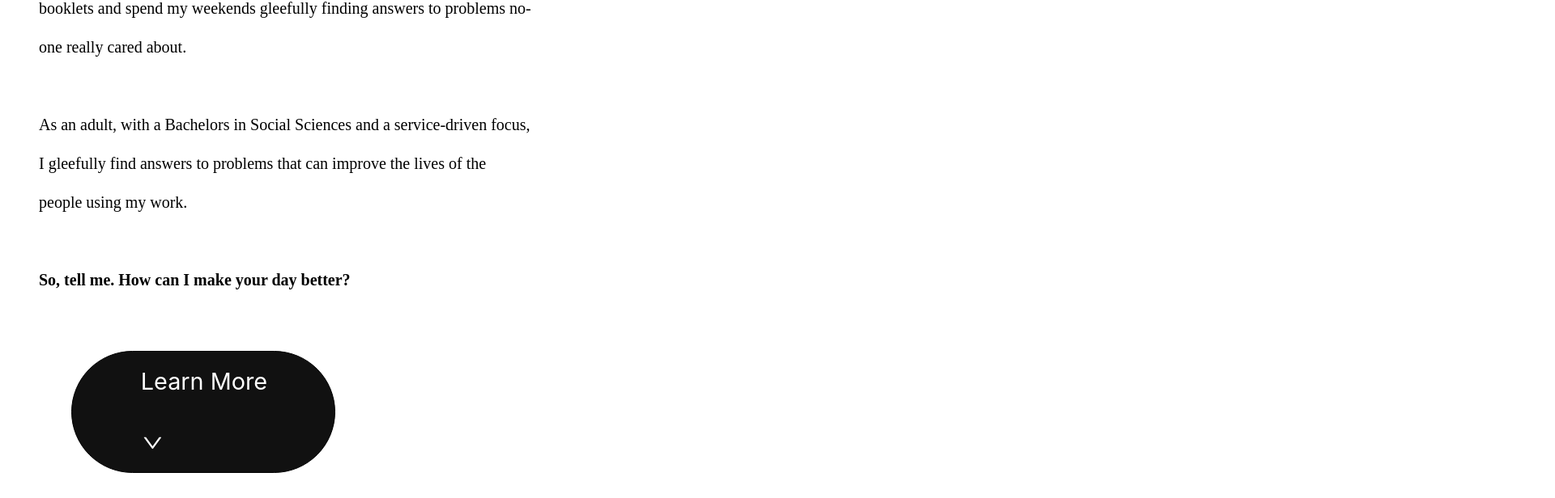
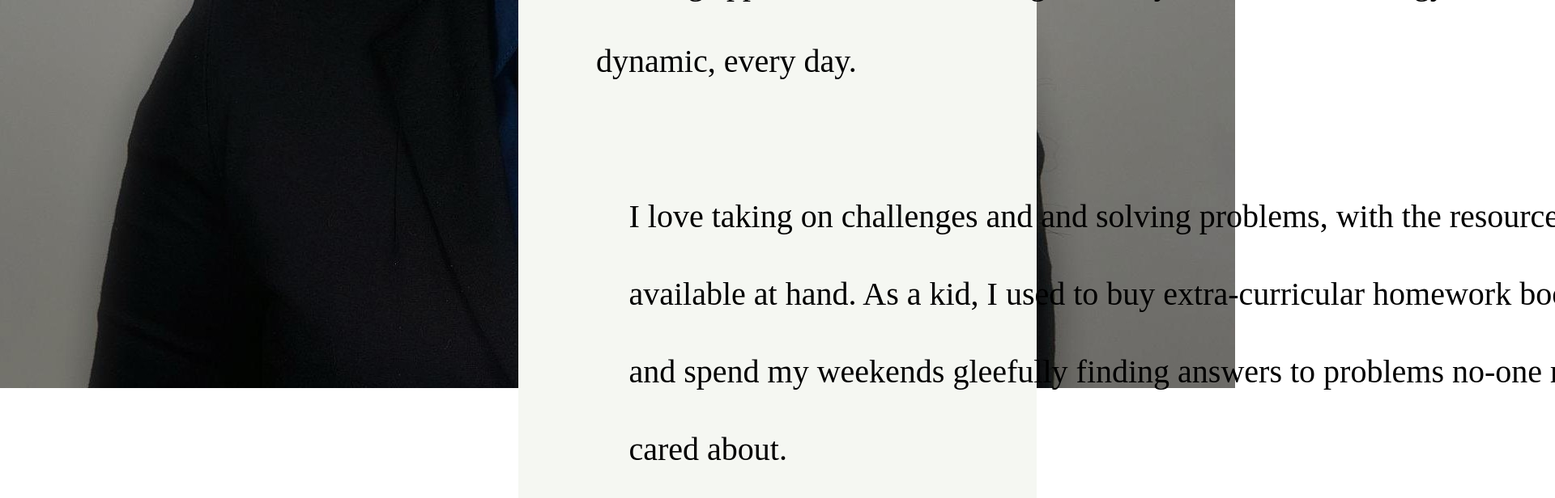
Before and after one commit to ritamwaikinda/ritasrm, a React (Create React App) app in the folder client/: page / in a window 1280 px wide. Shown: the part 720-1336 px from the top of the page at 81% size, 1920 px wide, since content can reach past the window. Built offline with nearby package versions, Linux system fonts and the light colour scheme; a web font is replaced by a local one.

Commit message:
rendering two components simultaneously

```diff
--- a/client/src/App.css
+++ b/client/src/App.css
@@ -1,48 +1,25 @@
-/* .App {
-	text-align: center;
-} */
 /* body {
-	font-family: "Arapey", serif;
+	font-family: 'Arapey', serif;
 	margin-left: 5rem;
 	margin-right: 4rem;
-	width: 50rem; */
-/* font-weight: 300;
+	width: 50rem;
+	font-weight: 300;
 	font-style: normal;
 	color: #000;
 	background: #fff;
-	-webkit-font-smoothing: antialiased; */
-/* } */
-/* .App-logo {
-	height: 40vmin;
-	pointer-events: none;
-}
-
-@media (prefers-reduced-motion: no-preference) {
-	.App-logo {
-		animation: App-logo-spin infinite 20s linear;
-	}
-}
-
-.App-header {
-	background-color: #282c34;
-	min-height: 100vh;
-	display: flex;
-	flex-direction: column;
-	align-items: center;
-	justify-content: center;
-	font-size: calc(10px + 2vmin);
-	color: white;
+	-webkit-font-smoothing: antialiased;
 } */
 
-/* .App-link {
-	color: #61dafb;
-} */
-
-/* @keyframes App-logo-spin {
-	from {
-		transform: rotate(0deg);
-	}
-	to {
-		transform: rotate(360deg);
-	}
-} */
+.appId {
+	display: flex;
+	flex-direction: row;
+	height: 100% window;
+	width: 100% window;
+}
+.leftOfApp {
+	width: 50%;
+}
+.rightOfApp {
+	background-color: #f5f7f2;
+	width: 50%;
+}
--- a/client/src/App.js
+++ b/client/src/App.js
@@ -4,6 +4,7 @@ import Home from './pages/Home';
 import Services from './pages/Services';
 import Skills from './pages/Skills';
 import Projects from './pages/Projects';
+import Photo from './pages/Photo';
 // import Main from "./components/Main";
 // import Projects from "./components/Projects";
 // import Resume from "./components/Resume";
@@ -14,7 +15,11 @@ import './App.css';
 
 function App() {
 	return (
-		<div>
+		<div className="appId">
+			<div className="leftOfApp">
+				<Photo />
+			</div>
+			<div className="rightOfApp">
 				<Home />
 				<Services />
 				<Skills />
@@ -29,6 +34,7 @@ function App() {
 			<Footer /> */}
 				<Contact />
 			</div>
+		</div>
 	);
 }
 
--- a/client/src/pages/Home.css
+++ b/client/src/pages/Home.css
@@ -1,15 +1,31 @@
-@import url("https://fonts.googleapis.com/css2?family=Big+Shoulders+Display:wght@500&family=Imbue:wght@400;600&display=swap");
+@import url('https://fonts.googleapis.com/css2?family=Big+Shoulders+Display:wght@500&family=Imbue:wght@400;600&display=swap');
 
 .intro {
 	margin-top: 12rem;
 	margin-bottom: 12rem;
 }
-.intro,
-p {
+.title {
 	animation-duration: 3s;
 	animation-name: slidein;
+	animation: name duration timing-function delay iteration-count direction
+		fill-mode;
 }
-
+#aboutOne {
+	animation-duration: 6s;
+	animation-name: slidein;
+}
+#aboutTwo {
+	animation-duration: 9s;
+	animation-name: slidein;
+}
+#aboutThree {
+	animation-duration: 12s;
+	animation-name: slidein;
+}
+#betterday {
+	animation-duration: 15s;
+	animation-name: slidein;
+}
 @keyframes slidein {
 	from {
 		margin-left: 100%;
@@ -22,40 +38,47 @@ p {
 	}
 }
 .about {
-	margin-left: 3rem;
+	/* margin-left: 3rem;
 	width: 38rem;
 	padding-top: 1rem;
 	padding-bottom: 1.5rem;
 	font-size: 20px;
-	font-family: "Big Shoulder", serif;
-	line-height: 3rem;
+	font-family: 'Big Shoulder', serif;
+	line-height: 3rem; */
+	margin-left: 6rem;
+	width: 76rem;
+	padding-top: 2rem;
+	padding-bottom: 3rem;
+	font-size: 40px;
+	font-family: 'Big Shoulder', serif;
+	line-height: 6rem;
 }
 .aboutMe {
-	margin-top: 3rem;
+	margin-top: 6rem;
 }
 #betterday {
 	font-weight: bold;
 }
 .learnMore {
-	margin-left: 5.5rem;
-	border: solid 1px black;
+	margin-left: 11rem;
+	border: solid 2px black;
 	background-color: #111111 !important;
 	color: #ffffff;
-	font-size: 1.8rem;
-	padding-left: 2.8rem;
+	font-size: 3.6rem;
+	padding-left: 5.6rem;
 	border-radius: 100px;
 	font-family: inherit;
-	width: 11rem;
-	line-height: 2.6em;
+	width: 22rem;
+	line-height: 5.2em;
 	position: relative;
 	display: inline-block;
 	overflow: hidden;
-	padding: 0 2.2em;
-	padding-left: 5.3rem;
+	padding: 0 4.4em;
+	padding-left: 10.6rem;
 }
 .learnMore:hover {
 	color: #fff;
-	border: #fff solid 1px;
+	border: #fff solid 2px;
 	background: #22a2ea !important;
 	transform: scale(1.1);
 	transition: ease 0.5s;
--- /dev/null
+++ b/client/src/pages/Photo.css
@@ -0,0 +1,8 @@
+.leftPhotos {
+	/* width: 50%; */
+}
+#photoOne {
+	object-fit: cover;
+	height: 100% window;
+	width: auto;
+}
--- /dev/null
+++ b/client/src/pages/Photo.jsx
@@ -0,0 +1,15 @@
+import React from 'react';
+import photoOne from '../Images/photoOne.jpg';
+import './Photo.css';
+
+function Photo() {
+	return (
+		<div className="leftPhotos">
+			<img src={photoOne} alt="headshot of rita mwaikinda" id="photoOne" />
+			{/* <img src="#" alt="headshot of rita mwaikinda" id="photoTwo" /> */}
+			{/* <img src="#" alt="headshot of rita mwaikinda" id="photoThree" /> */}
+		</div>
+	);
+}
+
+export default Photo;
```
Also changed, not shown: client/src/Images/photoOne.jpg (added), 1 other file (tests, documents, lock files or other folders). Lines whose indentation alone changed are shown as unchanged.
